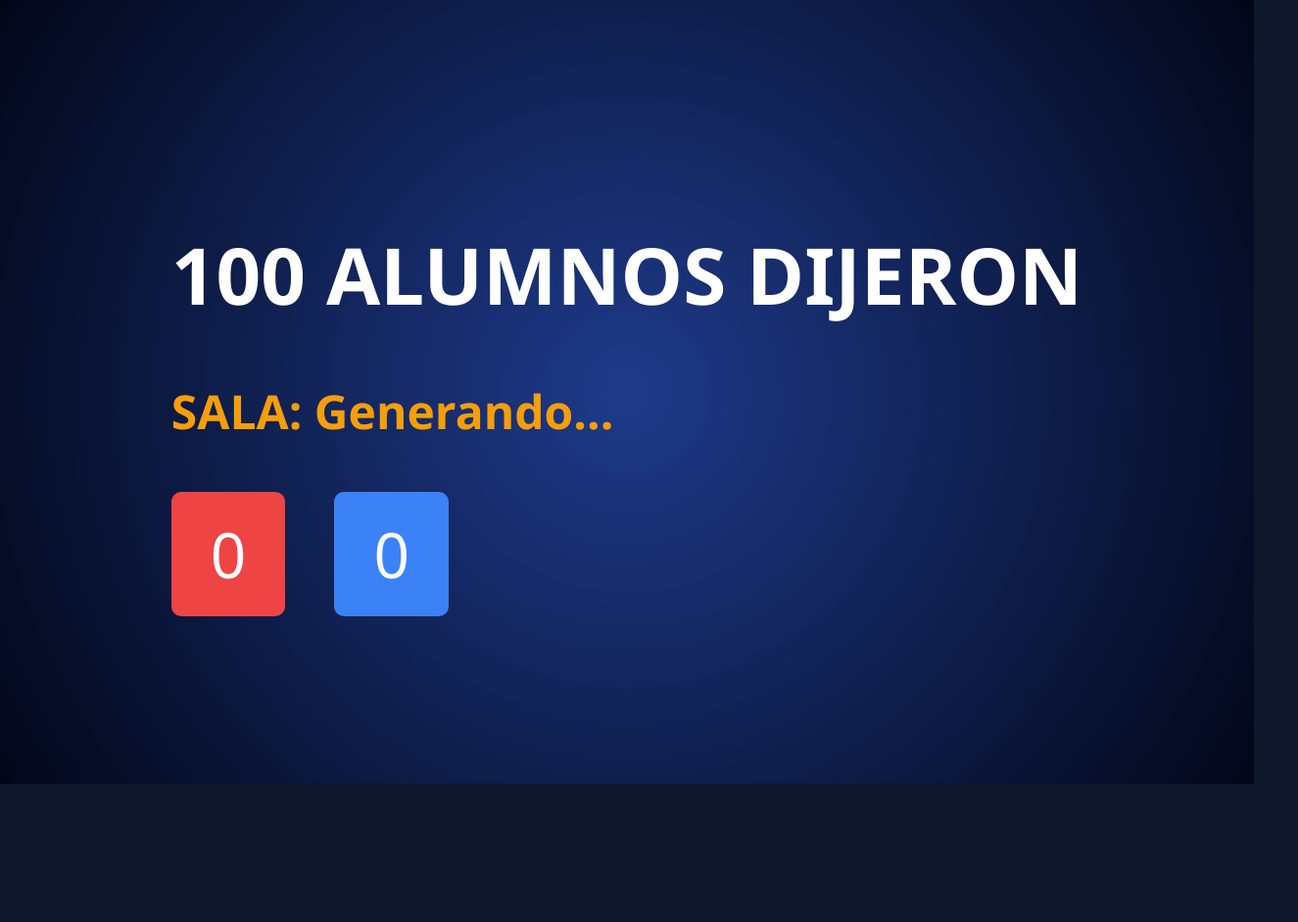
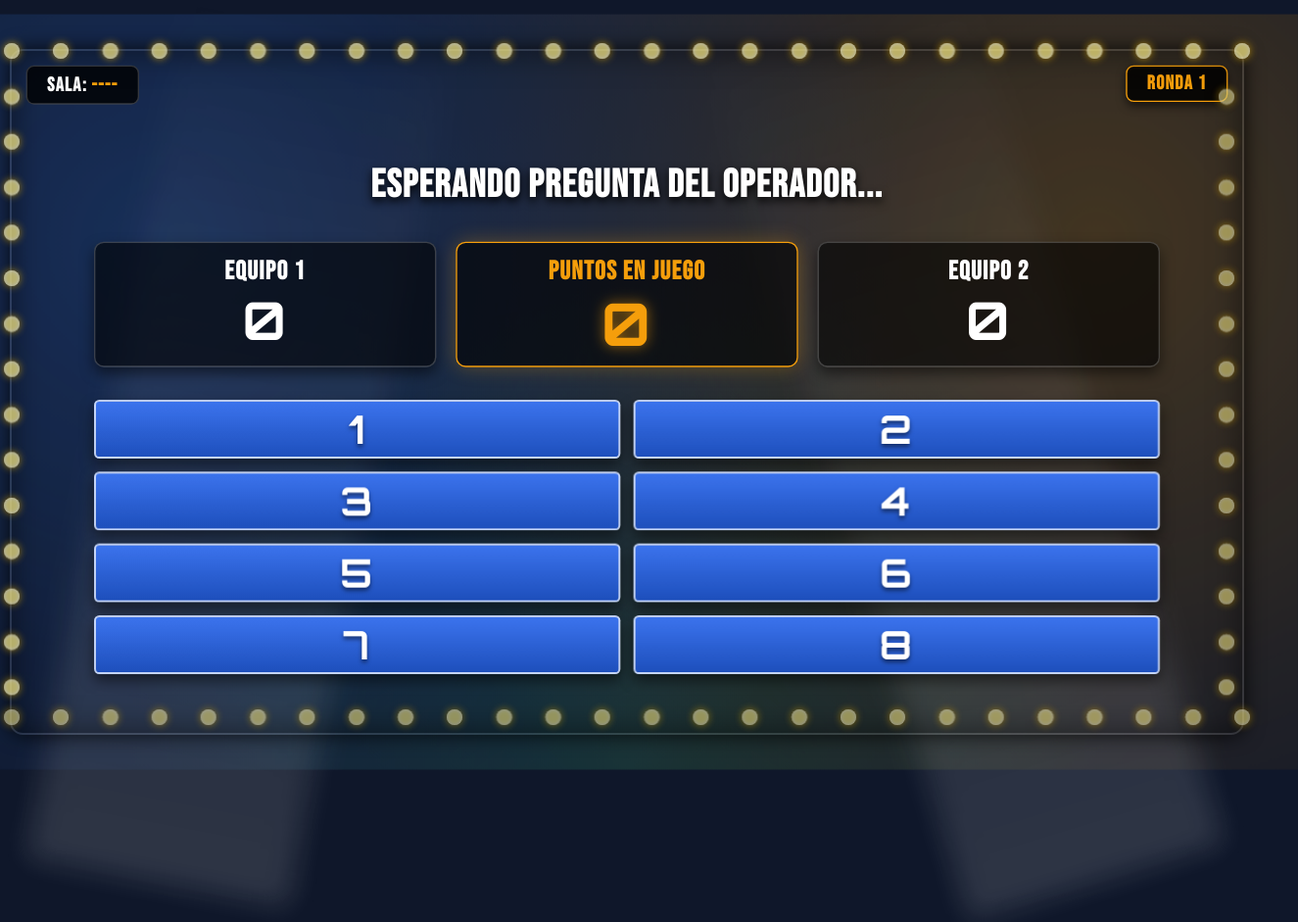
Before and after one commit to kvnpp007/fedecu, a website built with Vite: page client/games/100-alumnos/index.html in a window 1280 px wide. Shown: the whole page at 98% size, 1325 px wide, since content can reach past the window. Before the commit the page ends 800 px from the top, so only its background shows below. Built offline with nearby package versions, Linux system fonts and the light colour scheme; no server answers.

Commit message:
Inclusion de tablero

```diff
--- a/client/games/100-alumnos/board.js
+++ b/client/games/100-alumnos/board.js
@@ -0,0 +1,98 @@
+import { io } from 'socket.io-client';
+
+const URL_SERVIDOR = window.location.hostname === 'localhost' ? 'http://localhost:3000' : 'https://api.2k7.dev';
+const socket = io(URL_SERVIDOR);
+
+// 1. MOTOR DE ESCALADO VIRTUAL
+function inicializarMotorEscalado() {
+    const tablero = document.getElementById('master-board');
+    const anchoNativo = 1920;
+    const altoNativo = 1080;
+
+    function ajustar() {
+        const escala = Math.min(window.innerWidth / anchoNativo, window.innerHeight / altoNativo);
+        tablero.style.transform = `translate(-50%, -50%) scale(${escala})`;
+    }
+    window.addEventListener('resize', ajustar);
+    ajustar();
+}
+
+// 2. GENERADOR DE FOCOS DEL BORDE (Como un show de TV real)
+function generarFocos() {
+    const marco = document.getElementById('marco-focos');
+    const cantidadTopBottom = 25; // Focos horizontales
+    const cantidadLaterales = 15; // Focos verticales
+
+    // Focos Superiores e Inferiores
+    for (let i = 0; i <= cantidadTopBottom; i++) {
+        let posX = (i / cantidadTopBottom) * 100;
+        marco.innerHTML += `<div class="foco" style="top: 0%; left: ${posX}%;"></div>`;
+        marco.innerHTML += `<div class="foco" style="bottom: 0%; left: ${posX}%;"></div>`;
+    }
+    // Focos Laterales
+    for (let i = 1; i < cantidadLaterales; i++) {
+        let posY = (i / cantidadLaterales) * 100;
+        marco.innerHTML += `<div class="foco" style="left: 0%; top: ${posY}%;"></div>`;
+        marco.innerHTML += `<div class="foco" style="right: 0%; top: ${posY}%;"></div>`;
+    }
+}
+
+// 3. GENERADOR DEL PANEL (Con tus clases originales)
+function construirPanel(cantidad) {
+    const grid = document.getElementById('grid-respuestas');
+    grid.innerHTML = '';
+
+    for (let i = 1; i <= cantidad; i++) {
+        grid.innerHTML += `
+            <div class="casilla" id="casilla-${i}">
+                <div class="casilla-inner">
+                    <div class="casilla-frente"><span class="posicion font-led">${i}</span></div>
+                    <div class="casilla-atras">
+                        <span class="texto-respuesta">RESPUESTA ${i}</span>
+                        <span class="puntos-respuesta font-led">00</span>
+                    </div>
+                </div>
+            </div>
+        `;
+    }
+}
+
+// 4. FUNCIONES DE SHOW: VOLTEO Y STRIKES
+window.simularVolteo = function (num, texto, puntos) {
+    const casilla = document.getElementById(`casilla-${num}`);
+    if (casilla) {
+        casilla.querySelector('.texto-respuesta').innerText = texto;
+        casilla.querySelector('.puntos-respuesta').innerText = puntos;
+        casilla.classList.add('revelada'); // Tu CSS hace la magia 3D
+    }
+};
+
+window.tirarStrike = function (cantidadEquis) {
+    const tablero = document.getElementById('master-board');
+    const marcoFocos = document.getElementById('marco-focos');
+    const contStrikes = document.getElementById('contenedor-strikes-visual');
+
+    // Generar las X gigantes
+    contStrikes.innerHTML = '';
+    for (let i = 0; i < cantidadEquis; i++) {
+        contStrikes.innerHTML += `<div class="strike-marca-gigante" style="font-family: Impact, sans-serif; font-size: 350px; color: #ef4444; text-shadow: 0 0 80px #ef4444, 10px 10px 30px black; animation: zoom-in-strike 0.3s cubic-bezier(0.175, 0.885, 0.32, 1.275) forwards;">X</div>`;
+    }
+
+    // Efecto Shake y Luces Rojas
+    tablero.classList.add('pantalla-shake');
+    marcoFocos.classList.add('evento-strike');
+
+    // Quitar los efectos después de 1 segundo
+    setTimeout(() => {
+        tablero.classList.remove('pantalla-shake');
+        marcoFocos.classList.remove('evento-strike');
+        contStrikes.innerHTML = '';
+    }, 1200);
+};
+
+// ARRANQUE
+document.addEventListener('DOMContentLoaded', () => {
+    inicializarMotorEscalado();
+    generarFocos();
+    construirPanel(8);
+});
--- a/client/games/100-alumnos/index.html
+++ b/client/games/100-alumnos/index.html
@@ -3,23 +3,59 @@
 
 <head>
     <meta charset="UTF-8">
-    <title>100 Alumnos Dijeron - Tablero</title>
-    <link rel="stylesheet" href="../../src/css/style.css">
+    <title>100 Alumnos - FEDECU</title>
+    <link rel="stylesheet" href="./tablero.css">
 </head>
 
-<body
-    style="background: radial-gradient(circle, #1e3a8a 0%, #020617 100%); display: flex; flex-direction: column; align-items: center; justify-content: center;">
+<body style="background-color: #0F172A; margin: 0; overflow: hidden; color: white;">
 
-    <div id="master-board">
-        <h1 style="font-size: 5rem; color: white;">100 ALUMNOS DIJERON</h1>
-        <h2 style="font-size: 3rem; color: #f59e0b;">SALA: <span id="room-code-display">Generando...</span></h2>
+    <div id="master-board"
+        style="width: 1920px; height: 1080px; position: absolute; top: 50%; left: 50%; transform: translate(-50%, -50%); transform-origin: center center;">
 
-        <div style="display: flex; gap: 50px; margin-top: 50px;">
-            <div id="equipo1" style="font-size: 4rem; background: #ef4444; padding: 20px 40px; border-radius: 10px;">0
+        <div class="luces-estudio">
+            <div class="rayo-luz rayo-izq"></div>
+            <div class="rayo-luz rayo-der"></div>
+        </div>
+        <div id="marco-focos"></div>
+
+        <div
+            style="position: absolute; top: 40px; left: 40px; background: rgba(0,0,0,0.8); padding: 10px 30px; border-radius: 12px; border: 2px solid rgba(255,255,255,0.2); z-index: 20;">
+            <h2 style="font-family: 'Bebas Neue', sans-serif; font-size: 30px; margin: 0; color: white;">SALA: <span
+                    id="room-code-display" style="color: #f59e0b;">----</span></h2>
+        </div>
+        <div id="indicador-ronda">RONDA 1</div>
+
+        <div id="interfaz-normal"
+            style="position: absolute; top: 0; left: 0; width: 100%; height: 100%; display: flex; flex-direction: column; align-items: center; justify-content: center; z-index: 10;">
+
+            <h1 id="pregunta-actual"
+                style="font-size: 60px; text-align: center; width: 85%; margin-top: 80px; margin-bottom: 50px; text-shadow: 0 5px 15px black;">
+                ESPERANDO PREGUNTA DEL OPERADOR...</h1>
+
+            <div style="display: flex; justify-content: space-between; width: 85%; margin-bottom: 50px; gap: 30px;">
+                <div class="caja-equipo" style="flex: 1;">
+                    <h2 style="font-size: 40px; margin:0 0 10px 0;">EQUIPO 1</h2>
+                    <div class="puntos-globales font-led">0</div>
+                </div>
+                <div class="caja-pozo" style="flex: 1;">
+                    <h2 style="font-size: 40px; margin:0 0 10px 0; color: #F59E0B;">PUNTOS EN JUEGO</h2>
+                    <div class="puntos-pozo font-led">0</div>
+                </div>
+                <div class="caja-equipo" style="flex: 1;">
+                    <h2 style="font-size: 40px; margin:0 0 10px 0;">EQUIPO 2</h2>
+                    <div class="puntos-globales font-led">0</div>
+                </div>
             </div>
-            <div id="equipo2" style="font-size: 4rem; background: #3b82f6; padding: 20px 40px; border-radius: 10px;">0
+
+            <div id="grid-respuestas" style="display: grid; grid-template-columns: 1fr 1fr; gap: 20px; width: 85%;">
             </div>
+
         </div>
+
+        <div id="contenedor-strikes-visual"
+            style="position: absolute; top: 50%; left: 50%; transform: translate(-50%, -50%); display: flex; gap: 40px; z-index: 2000; pointer-events: none;">
+        </div>
+
     </div>
 
     <script type="module" src="./board.js"></script>
--- /dev/null
+++ b/client/games/100-alumnos/tablero.css
@@ -0,0 +1,285 @@
+/* client/games/100-alumnos/tablero.css */
+@import url('https://fonts.googleapis.com/css2?family=Bebas+Neue&family=Orbitron:wght@700;900&display=swap');
+
+h1,
+h2,
+.texto-respuesta,
+#indicador-ronda,
+.strike-marca-gigante {
+    font-family: 'Bebas Neue', 'Segoe UI', sans-serif;
+    letter-spacing: 2px;
+}
+
+.font-led {
+    font-family: 'Orbitron', monospace;
+    letter-spacing: 3px;
+}
+
+/* --- LUCES Y ESTUDIO --- */
+.luces-estudio {
+    position: absolute;
+    top: 0;
+    left: 0;
+    width: 100%;
+    height: 100%;
+    background: radial-gradient(circle at 15% 30%, rgba(59, 130, 246, 0.25) 0%, transparent 60%),
+        radial-gradient(circle at 85% 30%, rgba(245, 158, 11, 0.25) 0%, transparent 60%),
+        radial-gradient(circle at 50% 100%, rgba(74, 222, 128, 0.15) 0%, transparent 50%);
+    z-index: 1;
+    pointer-events: none;
+    animation: respiracion-luces 8s infinite alternate ease-in-out;
+}
+
+@keyframes respiracion-luces {
+    0% {
+        transform: scale(1);
+        opacity: 0.7;
+    }
+
+    100% {
+        transform: scale(1.1);
+        opacity: 1;
+    }
+}
+
+.rayo-luz {
+    position: absolute;
+    bottom: -15%;
+    width: 20%;
+    height: 150%;
+    background: linear-gradient(to top, rgba(255, 255, 255, 0.15) 0%, transparent 80%);
+    filter: blur(20px);
+    transform-origin: bottom center;
+    mix-blend-mode: screen;
+}
+
+.rayo-izq {
+    left: 5%;
+    animation: barrido-izq 7s infinite alternate ease-in-out;
+}
+
+.rayo-der {
+    right: 5%;
+    animation: barrido-der 6s infinite alternate ease-in-out;
+}
+
+@keyframes barrido-izq {
+    0% {
+        transform: rotate(-35deg);
+    }
+
+    100% {
+        transform: rotate(20deg);
+    }
+}
+
+@keyframes barrido-der {
+    0% {
+        transform: rotate(35deg);
+    }
+
+    100% {
+        transform: rotate(-20deg);
+    }
+}
+
+/* --- MARCO DE FOCOS --- */
+#marco-focos {
+    position: absolute;
+    top: 15px;
+    left: 15px;
+    right: 15px;
+    bottom: 15px;
+    border-radius: 20px;
+    border: 3px solid rgba(255, 255, 255, 0.1);
+    box-shadow: inset 0 0 50px rgba(0, 0, 0, 0.5), 0 0 30px rgba(0, 0, 0, 0.8);
+    z-index: 50;
+    pointer-events: none;
+}
+
+.foco {
+    position: absolute;
+    width: 24px;
+    height: 24px;
+    background-color: #fef08a;
+    border-radius: 50%;
+    box-shadow: 0 0 12px #eab308, inset 0 0 6px #ffffff;
+    transform: translate(-50%, -50%);
+    z-index: 51;
+}
+
+.foco:nth-child(even) {
+    animation: tintineo 1.2s infinite;
+}
+
+.foco:nth-child(odd) {
+    animation: tintineo 1.2s infinite 0.6s;
+}
+
+@keyframes tintineo {
+
+    0%,
+    100% {
+        opacity: 1;
+        filter: brightness(1.2);
+    }
+
+    50% {
+        opacity: 0.4;
+        filter: brightness(0.6);
+    }
+}
+
+/* Focos en Strike (ROJO) */
+#marco-focos.evento-strike .foco {
+    background-color: #ef4444 !important;
+    box-shadow: 0 0 30px #ef4444, inset 0 0 15px #fff !important;
+    animation: parpadeo-rapido 0.15s infinite !important;
+}
+
+@keyframes parpadeo-rapido {
+
+    0%,
+    100% {
+        opacity: 1;
+        filter: brightness(1.5);
+    }
+
+    50% {
+        opacity: 0.1;
+        filter: brightness(0.3);
+    }
+}
+
+/* --- ESTRUCTURA DEL JUEGO --- */
+#indicador-ronda {
+    position: absolute;
+    top: 40px;
+    right: 40px;
+    font-size: 30px;
+    font-weight: bold;
+    color: #F59E0B;
+    background: rgba(0, 0, 0, 0.85);
+    padding: 8px 30px;
+    border-radius: 12px;
+    border: 2px solid #F59E0B;
+    box-shadow: 0 6px 15px rgba(0, 0, 0, 0.6);
+    z-index: 20;
+}
+
+.caja-equipo,
+.caja-pozo {
+    text-align: center;
+    background-color: rgba(0, 0, 0, 0.6);
+    padding: 20px 30px;
+    border-radius: 15px;
+    border: 2px solid rgba(255, 255, 255, 0.2);
+    box-shadow: 0 10px 20px rgba(0, 0, 0, 0.5);
+}
+
+.caja-pozo {
+    border-color: #F59E0B;
+    box-shadow: 0 0 30px rgba(245, 158, 11, 0.3);
+}
+
+.puntos-globales {
+    font-size: 80px;
+    font-weight: bold;
+    line-height: 1;
+}
+
+.puntos-pozo {
+    font-size: 90px;
+    font-weight: bold;
+    color: #F59E0B;
+    line-height: 1;
+    text-shadow: 0 0 20px rgba(245, 158, 11, 0.6);
+}
+
+/* --- CASILLAS 3D EXACTAS A TU DISEÑO --- */
+.casilla-inner {
+    position: relative;
+    width: 100%;
+    height: 90px;
+    transition: transform 0.6s cubic-bezier(0.34, 1.56, 0.64, 1);
+    transform-style: preserve-3d;
+    border-radius: 8px;
+    box-shadow: 0 10px 20px rgba(0, 0, 0, 0.5);
+}
+
+.casilla.revelada .casilla-inner {
+    transform: rotateX(180deg);
+}
+
+.casilla-frente,
+.casilla-atras {
+    position: absolute;
+    width: 100%;
+    height: 100%;
+    backface-visibility: hidden;
+    display: flex;
+    align-items: center;
+    border: 3px solid rgba(255, 255, 255, 0.7);
+    border-radius: 8px;
+    box-sizing: border-box;
+    padding: 0 25px;
+}
+
+.casilla-frente {
+    background-color: #2563EB;
+    justify-content: center;
+    background-image: linear-gradient(to bottom, rgba(255, 255, 255, 0.1), rgba(0, 0, 0, 0.2));
+}
+
+.casilla-atras {
+    background-color: #4ADE80;
+    color: black;
+    justify-content: space-between;
+    transform: rotateX(180deg);
+}
+
+.posicion {
+    font-size: 60px;
+    font-weight: bold;
+    text-shadow: 0 4px 6px rgba(0, 0, 0, 0.5);
+}
+
+.texto-respuesta {
+    font-size: 45px;
+    text-transform: uppercase;
+    font-weight: bold;
+}
+
+.puntos-respuesta {
+    font-size: 55px;
+    font-weight: bold;
+    color: #0F172A;
+}
+
+/* --- SHAKE Y STRIKES --- */
+@keyframes shake-extremo {
+
+    0%,
+    100% {
+        transform: translate(-50%, -50%) rotate(0deg);
+    }
+
+    10%,
+    30%,
+    50%,
+    70%,
+    90% {
+        transform: translate(calc(-50% - 15px), calc(-50% - 15px)) rotate(-1deg);
+    }
+
+    20%,
+    40%,
+    60%,
+    80% {
+        transform: translate(calc(-50% + 15px), calc(-50% + 15px)) rotate(1deg);
+    }
+}
+
+.pantalla-shake {
+    animation: shake-extremo 0.5s ease-in-out !important;
+}
```
